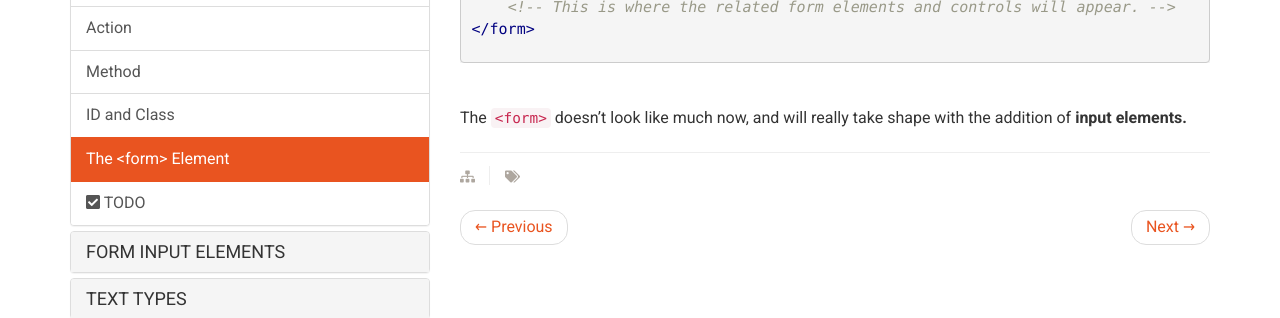
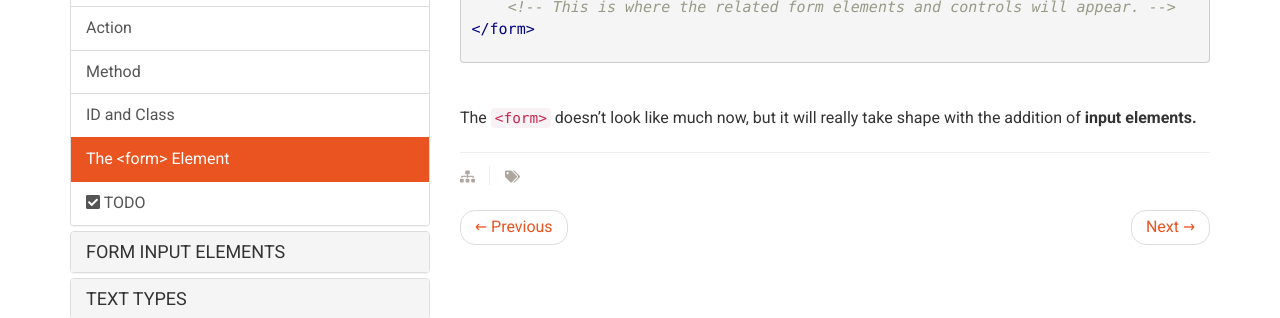
Before and after one commit to Montana-Media-Arts/webDesignFall2024, a Jekyll site: the page built from _docs/topic-06/04-form-intro/06-page.md, in a window 1280 px wide and 999 px high. Shown: the part 404-722 px from the top of the window. Built offline with Jekyll 4.4.1, drawn with Linux system fonts in a browser that asks for light colours; nearby versions of some CDN libraries.

Commit message:
Update 06-page.md

````diff
--- a/_docs/topic-06/04-form-intro/06-page.md
+++ b/_docs/topic-06/04-form-intro/06-page.md
@@ -22,4 +22,4 @@ A form is a combination of action, method, and identification:
 ```
 
 
-The `<form>` doesn't look like much now, and will really take shape with the addition of **input elements.**
+The `<form>` doesn't look like much now, but it will really take shape with the addition of **input elements.**
````
